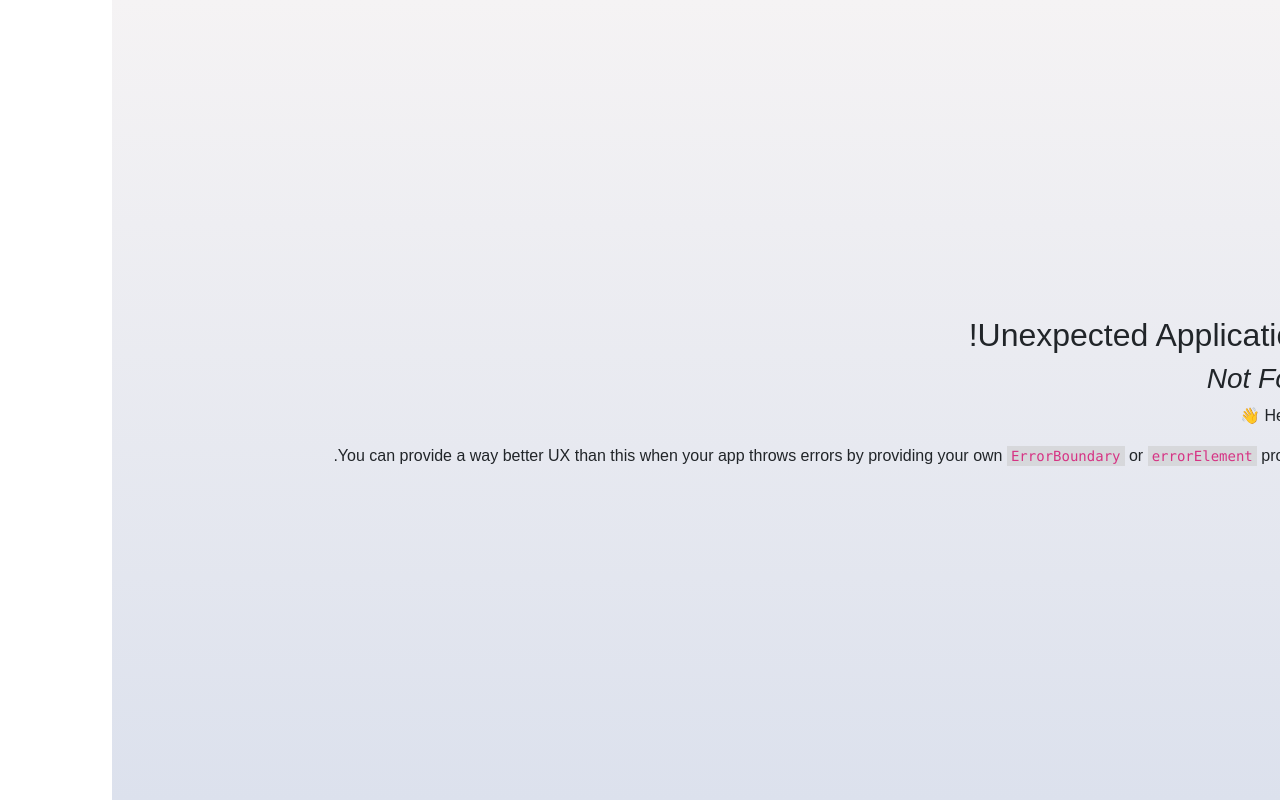
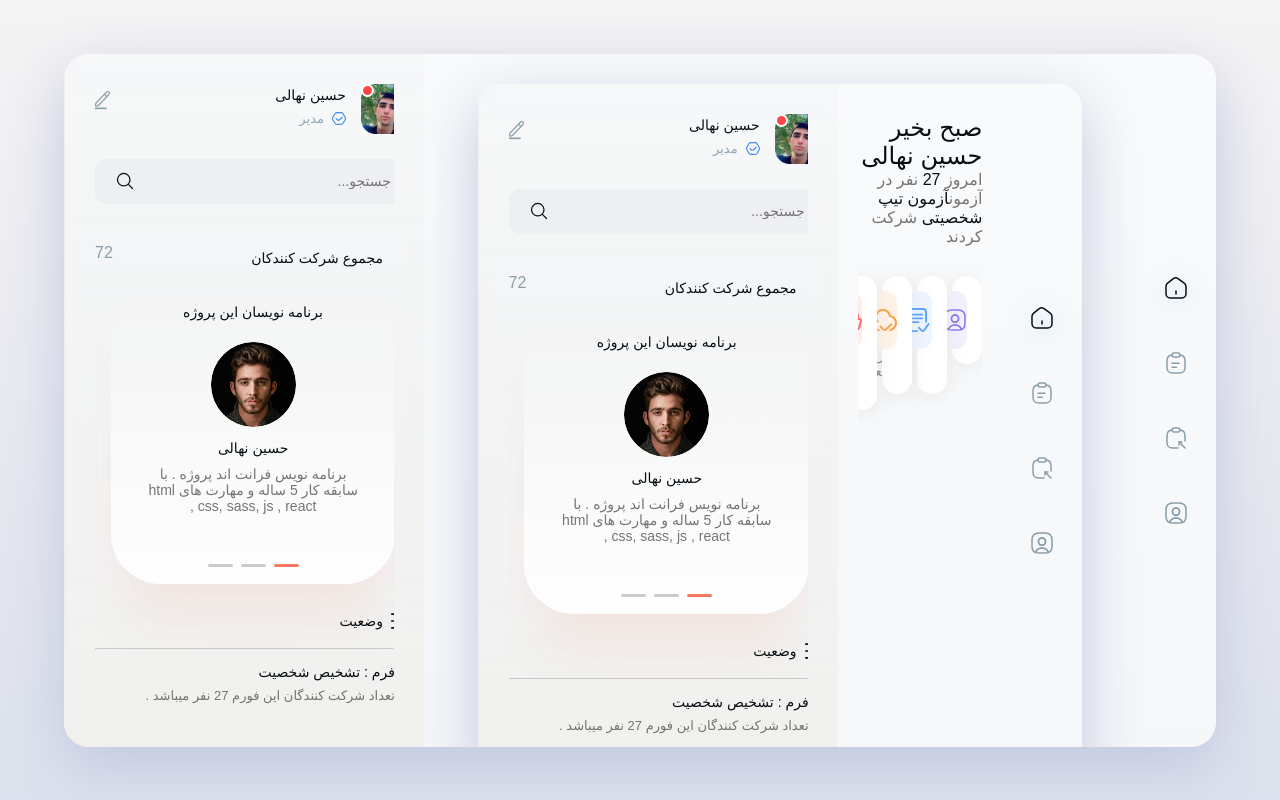
Before and after one commit to hossein-nahali/formitoo, a React (Vite) app: page /home in a window 1280 px wide. Before the commit this address had no page. Built offline with nearby package versions, Linux system fonts and the light colour scheme; a small style sheet from the web is missing.

Commit message:
config route

```diff
--- a/src/GlobalComponents/menu/assets/css/Menu.scss
+++ b/src/GlobalComponents/menu/assets/css/Menu.scss
@@ -21,6 +21,10 @@
         &.active {
           svg {
             filter: drop-shadow(0px 5px 10px rgba(131, 203, 236, 0.75));
+
+            path {
+              stroke: #070E16;
+            }
           }
         }
       }
@@ -46,6 +50,7 @@
         right: 26px;
         transition: all .3s ease;
         pointer-events: none;
+        z-index: 9;
       }
 
       &::after {
@@ -64,6 +69,7 @@
         right: 40px;
         transition: all .2s ease-in-out;
         pointer-events: none;
+        z-index: 10;
       }
     }
 
--- a/src/GlobalComponents/menu/index.jsx
+++ b/src/GlobalComponents/menu/index.jsx
@@ -2,36 +2,35 @@ import './assets/css/Menu.scss'
 import {ClipboardExport, ClipboardText, Home, TooltipArrow, UserSquare} from "../../assets/icons";
 import {useState} from "react";
 import {Language} from "../../config/Language.js";
-import {NavLink, useLocation} from "react-router-dom";
+import {NavLink} from "react-router-dom";
 
 export const Menu = () => {
-    const location = useLocation()
     const [menu] = useState([
         {
             tooltip: Language.fa.home_tooltip,
-            icon: <Home color={location.pathname === '/' ? '#070E16' : ''}/>,
-            path: "/",
+            icon: <Home/>,
+            path: "/home",
             active: false
         },
         {
             tooltip: Language.fa.list_test,
-            icon: <ClipboardText color={location.pathname === '/list_test' ? '#070E16' : ''}/>,
+            icon: <ClipboardText/>,
             path: "/list_test",
             active: false
         },
         {
             tooltip: Language.fa.create_test,
-            icon: <ClipboardExport color={location.pathname === '/create_test' ? '#070E16' : ''}/>,
+            icon: <ClipboardExport/>,
             path: "/create_test",
             active: false
         },
         {
             tooltip: Language.fa.list_users,
-            icon: <UserSquare color={location.pathname === '/list_users' ? '#070E16' : ''}/>,
+            icon: <UserSquare/>,
             path: "/list_users",
-            active: false
         },
     ])
+
 
     return (
         <div className={'main-menu'}>
--- /dev/null
+++ b/src/pages/Dashboard/assets/css/Dashboard.scss
@@ -0,0 +1,102 @@
+.home-parent {
+  max-width: 90%;
+  margin: 0 auto;
+  height: calc(100vh - 107px);
+  border-radius: 25px;
+  background: linear-gradient(180deg, #F8FAFB 0%, #F5F7F9 100%);
+  box-shadow: 0 20px 60px 0 #C1C8DF;
+  display: flex;
+  overflow: hidden;
+
+  .main {
+    flex: 1;
+    padding: 30px 20px;
+    max-width: calc(100% - 440px);
+
+
+    .title-page {
+      margin-bottom: 25px;
+
+      h1 {
+        color: var(--title, #080E13);
+        text-align: right;
+        font-size: 24px;
+        font-style: normal;
+        font-weight: 400;
+        line-height: normal;
+        letter-spacing: 0.036px;
+        margin: 0;
+      }
+
+      p {
+        color: var(--description, #757575);
+        text-align: right;
+        font-size: 16px;
+        font-style: normal;
+        font-weight: 300;
+        line-height: normal;
+        letter-spacing: 0.016px;
+        margin: 0;
+
+        span {
+          color: var(--title, #080E13);
+        }
+      }
+    }
+
+    .general-status {
+
+      .swiper {
+        position: relative;
+        transform: translateY(-10px);
+
+        .swiper-wrapper {
+          padding: 15px 0;
+        }
+      }
+
+      .box {
+        border-radius: 20px;
+        background: #FFF;
+        box-shadow: 0 4px 20px 0 rgba(203, 203, 203, 0.31);
+        padding: 15px;
+        display: flex;
+
+        .icon {
+          border-radius: 15px;
+          display: flex;
+          align-items: center;
+          justify-content: center;
+          width: 58px;
+          height: 58px;
+        }
+
+        .content {
+          margin-right: 20px;
+
+          h4 {
+            color: var(--title, #080E13);
+            text-align: right;
+            font-size: 14px;
+            font-style: normal;
+            font-weight: 400;
+            line-height: normal;
+            letter-spacing: 0.014px;
+            margin-bottom: 8px;
+          }
+
+          p {
+            color: var(--description, #757575);
+            text-align: right;
+            font-size: 14px;
+            font-style: normal;
+            font-weight: 300;
+            line-height: normal;
+            letter-spacing: 0.014px;
+            margin: 0;
+          }
+        }
+      }
+    }
+  }
+}
--- /dev/null
+++ b/src/pages/Dashboard/index.jsx
@@ -0,0 +1,24 @@
+import './assets/css/Dashboard.scss'
+import {Sidebar} from "../../GlobalComponents/Sidebar";
+import {Menu} from "../../GlobalComponents/menu";
+import {Outlet, useLocation, useNavigate} from "react-router-dom";
+import {useEffect} from "react";
+
+export const Dashboard = () => {
+    const {pathname} = useLocation()
+    const navigate = useNavigate();
+
+    useEffect(() => {
+        if (pathname === '/') navigate('/home')
+    }, [navigate, pathname])
+
+    return (
+        <div className={'home-parent'}>
+            <Menu/>
+            <div className={'main'}>
+                <Outlet/>
+            </div>
+            <Sidebar/>
+        </div>
+    )
+}
```
Also changed, not shown: src/main.jsx (+21 -1 lines).
